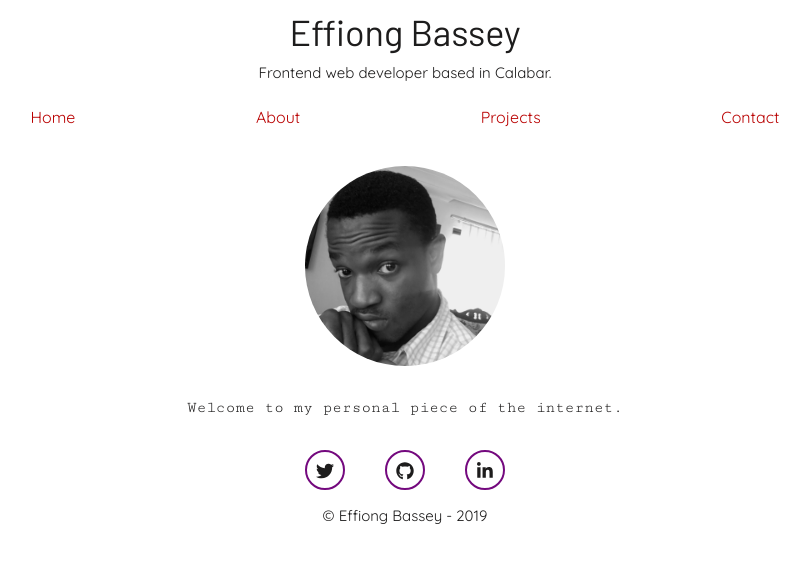
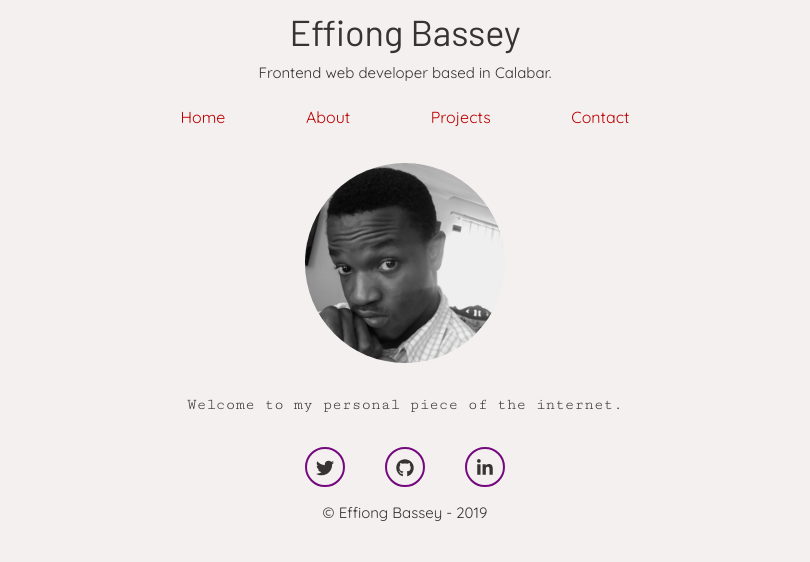
Before and after one commit to effiong-jr/portfolio, a React (Create React App) app: page / in a window 1280 px wide. Shown: the top 562 px of the page, without its empty margins (235-1045 px from the left). Built offline with nearby package versions, Linux system fonts and the light colour scheme.

Commit message:
Added _redirects file to handle 404s in netlify

```diff
--- a/public/index.html
+++ b/public/index.html
@@ -19,7 +19,7 @@
       work correctly both with client-side routing and a non-root public URL.
       Learn how to configure a non-root public URL by running `npm run build`.
     -->
-    <title>Effiong Bassey::Portfolio</title>
+    <title>Effiong Bassey :: Portfolio</title>
   </head>
   <body>
     <noscript>You need to enable JavaScript to run this app.</noscript>
--- a/src/App.css
+++ b/src/App.css
@@ -2,8 +2,8 @@
 
 * {
     font-family: 'Quicksand', sans-serif;
-    background-color: white;
-    color: rgb(29, 28, 28);
+    background-color: rgb(245, 240, 240);
+    color: rgb(53, 51, 51);
     font-size: 18px;
 }
 
--- a/src/App.js
+++ b/src/App.js
@@ -11,7 +11,7 @@ import './App.css';
 
 function App() {
   return (
-    <div className="container">
+    <div className="container col-md-6 col-xs-12">
       <Router>
         <Navbar />
 
--- a/src/Components/Contact/index.js
+++ b/src/Components/Contact/index.js
@@ -10,7 +10,7 @@ function Contact() {
                 <li>Email: <a href="mailto:f.young.de@gmail.com">f.young.de@gmail.com</a></li>
                 <li>Twitter: <a href="https://twitter.com/Fyoung_Jr">@Fyoung_Jr</a></li>
             </ul>
-            <p>Let's build some cool stuffs together.</p>
+            <p className="text-center">Let's build some cool stuffs together...</p>
 
         </div>
     )
--- a/src/Components/Home/index.css
+++ b/src/Components/Home/index.css
@@ -1,7 +1,7 @@
 @import url('https://fonts.googleapis.com/css?family=Cutive+Mono&display=swap');
 
 .home-container {
-    padding-top: 1rem;
+    padding-top: 15px;
     padding-bottom: 10px;
 }
 
```
Also changed, not shown: 1 other file (tests, documents, lock files or other folders).
